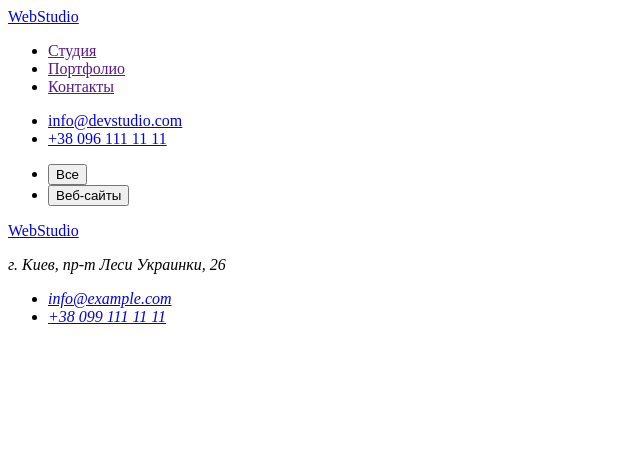
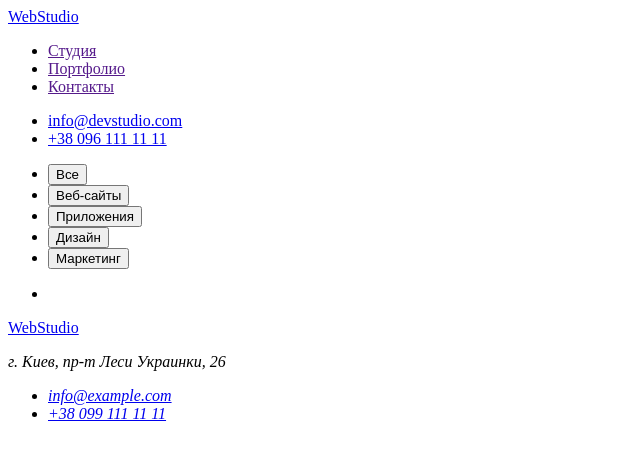
Before and after one commit to OlesyaY/hm-2, a plain HTML site: page portfolio.html in a window 1280 px wide. Shown: the whole page, without its empty margins (0-640 px from the left). Drawn offline with Linux system fonts and the light colour scheme.

Commit message:
li items

```diff
--- a/portfolio.html
+++ b/portfolio.html
@@ -28,7 +28,12 @@
                 <ul>
                     <li><button type="button">Все</button></li>
                     <li><button type="button">Веб-сайты</button></li>
-
+                    <li><button type="button">Приложения</button></li>
+                    <li><button type="button">Дизайн</button></li>
+                    <li><button type="button">Маркетинг</button></li>
+                </ul>
+                <ul>
+                    <li></li>
                 </ul>
             </section>
         </main>
```
Also changed, not shown: index.html (+1 -1 lines).
